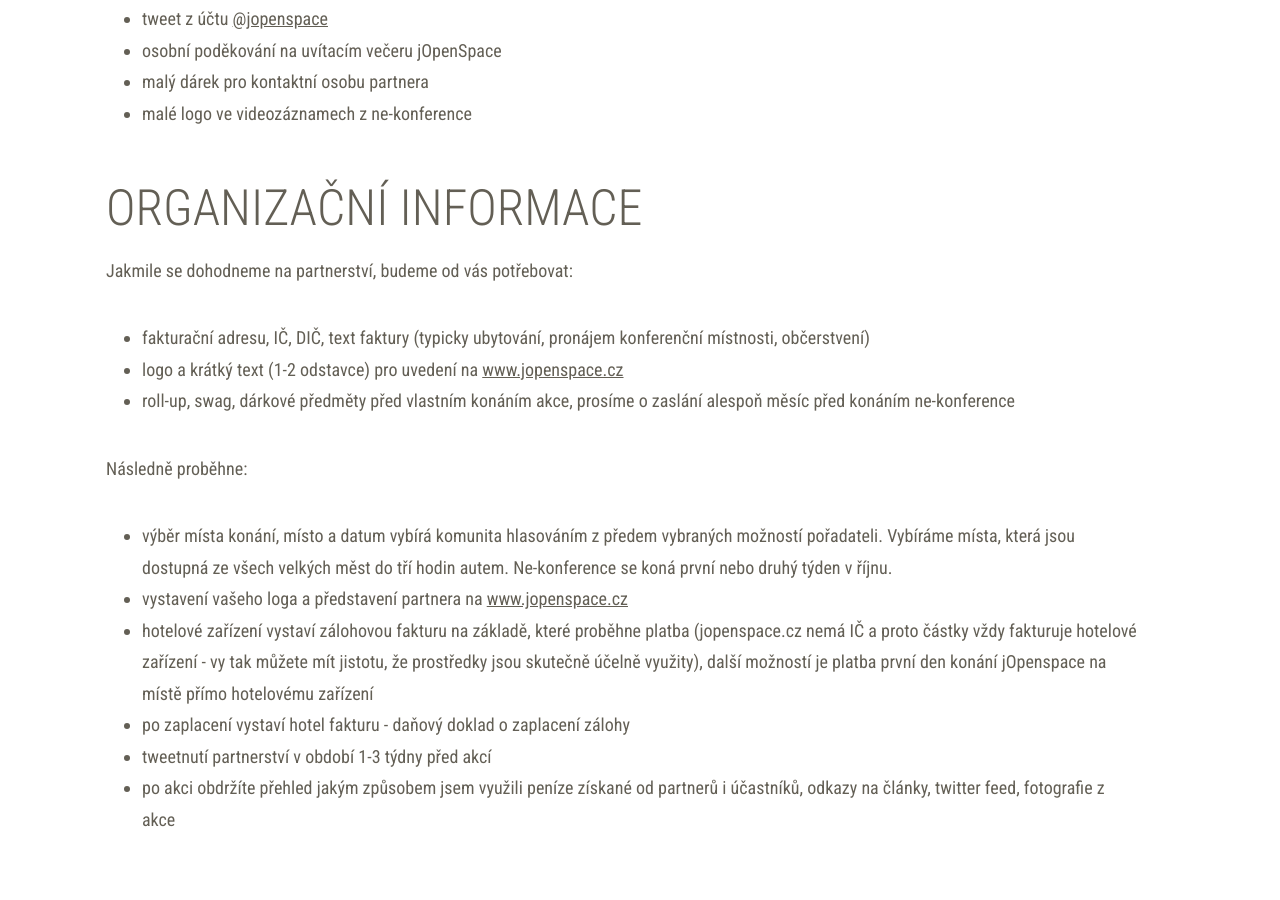
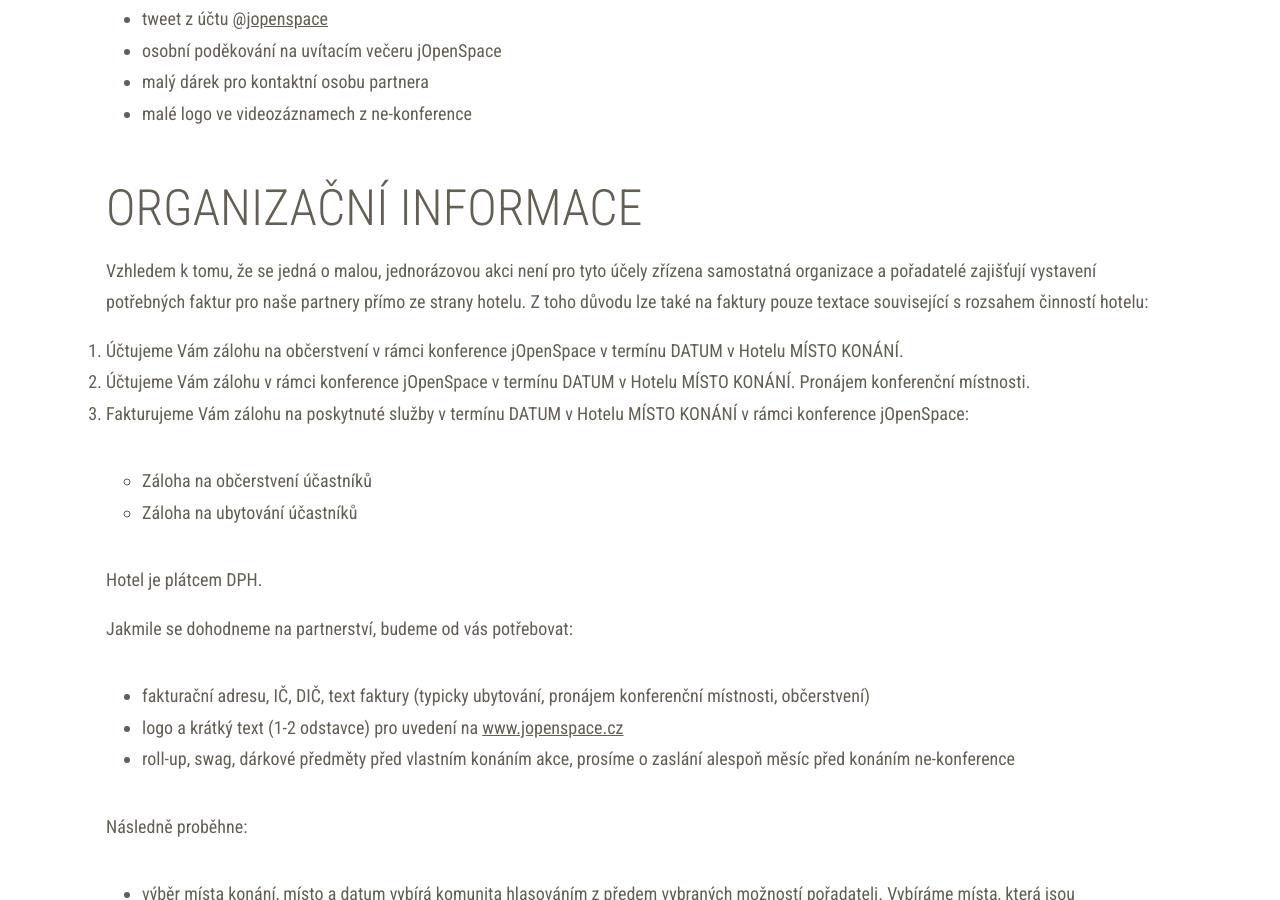
Before and after one commit to novoj/jOpenSpace, a Jekyll site: the page built from partneri.md, in a window 1280 px wide and 900 px high, scrolled down 2531 px. Built offline with Jekyll 4.4.1, drawn with Linux system fonts in a browser that asks for light colours; some of the changed text lies outside the part shown.

Commit message:
Year 2024 - updated partners information

```diff
--- a/partneri.md
+++ b/partneri.md
@@ -36,7 +36,7 @@ startupové scény, programátoři, které programování baví - jednoduše lid
 ## Typy partnerství
 
 Na základě předchozích zkušeností a očekávání partnerů jsme se rozhodli vypsat různé úrovně partnerství, abyste měli
-dopředu představu, na kolik by vás partnerství vyšlo a jaké výhody by Vám z toho plynuly.
+dopředu představu, na kolik by vás partnerství vyšlo a jaké výhody by Vám z toho plynuly. Částky jsou uváděné bez DPH.
 
 ### Zlaté partnerství
 **Částka: 25000,- Kč**
@@ -69,6 +69,18 @@ dopředu představu, na kolik by vás partnerství vyšlo a jaké výhody by Vá
 
 ## Organizační informace
 
+Vzhledem k tomu, že se jedná o malou, jednorázovou akci není pro tyto účely zřízena samostatná organizace a pořadatelé
+zajišťují vystavení potřebných faktur pro naše partnery přímo ze strany hotelu. Z toho důvodu lze také na faktury pouze
+textace související s rozsahem činností hotelu:
+
+1. Účtujeme Vám zálohu na občerstvení v rámci konference jOpenSpace  v termínu DATUM v Hotelu MÍSTO KONÁNÍ.
+2. Účtujeme Vám zálohu v rámci konference jOpenSpace v termínu DATUM v Hotelu MÍSTO KONÁNÍ. Pronájem konferenční místnosti.
+3. Fakturujeme Vám zálohu na poskytnuté služby v termínu DATUM v Hotelu MÍSTO KONÁNÍ v rámci konference jOpenSpace:
+     - Záloha na občerstvení účastníků
+     - Záloha na ubytování účastníků
+
+Hotel je plátcem DPH.
+
 Jakmile se dohodneme na partnerství, budeme od vás potřebovat:
 
 - fakturační adresu, IČ, DIČ, text faktury (typicky ubytování, pronájem konferenční místnosti, občerstvení)
```
